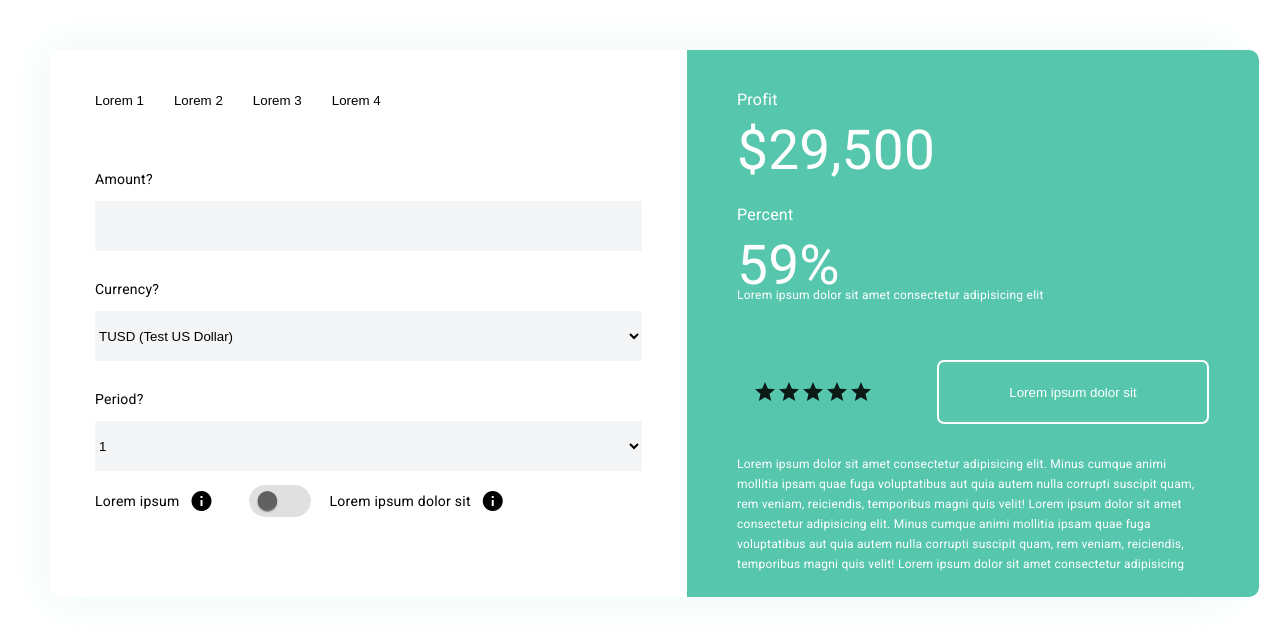
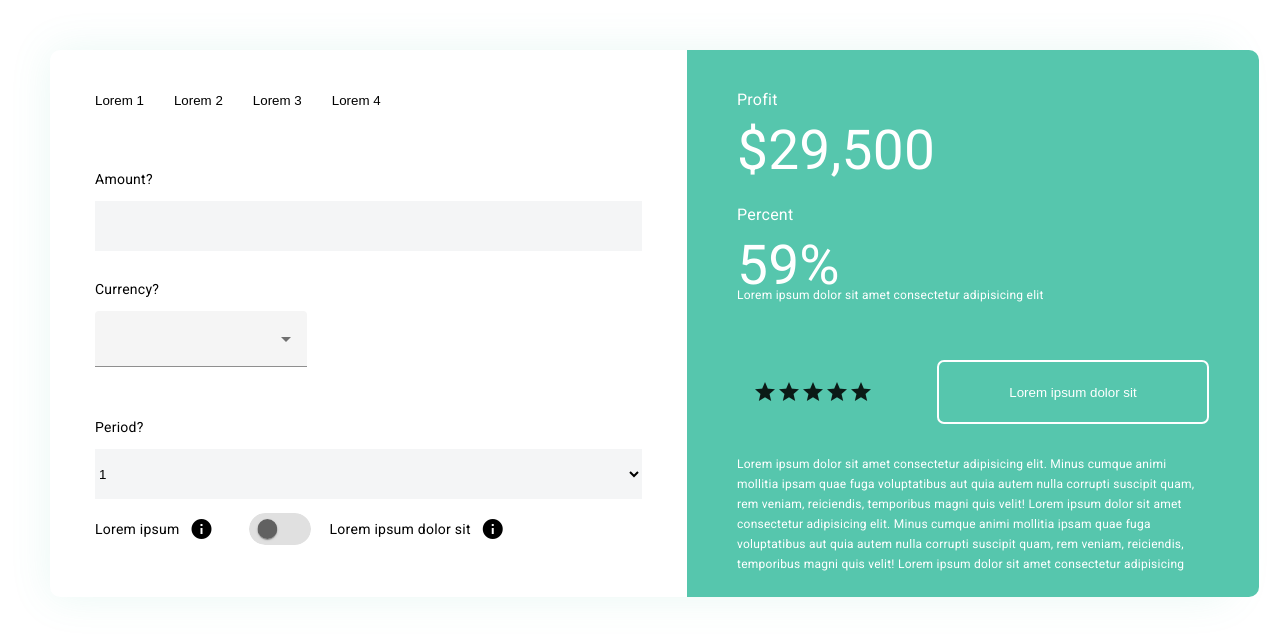
Before and after one commit to Pointartc/junior-task, an Angular app: page / in a window 1280 px wide. Shown: the top 636 px of the page. Built offline with nearby package versions, Linux system fonts and the light colour scheme.

Commit message:
WIP mat-select

```diff
--- a/src/app/main/calculator-left/calculator-left.component.html
+++ b/src/app/main/calculator-left/calculator-left.component.html
@@ -21,13 +21,16 @@
       </div>
       <div class="box">
         <div class="title">Currency?</div>
-        <select class="box__select-currency">
-          <option>TUSD (Test US Dollar)</option>
-          <option>TUSD (Test US Dollar)</option>
-          <option>TUSD (Test US Dollar)</option>
-          <option>TUSD (Test US Dollar)</option>
-          <option>TUSD (Test US Dollar)</option>
-        </select>
+        <mat-form-field>
+          <mat-select>
+            <mat-option
+              *ngFor="let curr of currency"
+              [value]="curr"
+            >
+              {{curr}}
+            </mat-option>
+          </mat-select>
+        </mat-form-field>
       </div>
     </div>
     <div class="box">
--- a/src/app/main/calculator-left/calculator-left.component.ts
+++ b/src/app/main/calculator-left/calculator-left.component.ts
@@ -1,5 +1,5 @@
 import { Component } from '@angular/core';
-
+import {Currency} from '../../shared/interfaces/interfaces'
 
 
 @Component({
@@ -7,5 +7,28 @@ import { Component } from '@angular/core';
   templateUrl: './calculator-left.component.html',
   styleUrls: ['./calculator-left.component.scss']
 })
+
+
 export class CalculatorLeftComponent {
+  currency?: Currency[] = [
+    {value: 'TUSD',viewValue:'TUSD (Test US Dollar'},
+    {value: 'TEUR',viewValue:'TEUR (Test Euro)'},
+    {value: 'TCNY',viewValue:'TCNY (Test Chinese Yuan)'},
+    {value: 'TINR',viewValue:'TINR (Test Indian Rupee)'},
+    {value: 'TBRL',viewValue:'TBRL (Test Brazilian Real)'},
+    {value: 'TIDR',viewValue:'TIDR (Test Indonesian Rupiah)'},
+    {value: 'TUSD',viewValue:'TUSD (Test US Dollar)'},
+    {value: 'TEUR',viewValue:'TEUR (Test Euro)'},
+    {value: 'TCNY',viewValue:'TCNY (Test Chinese Yuan)'},
+    {value: 'TINR',viewValue:'TINR (Test Indian Rupee)'},
+    {value: 'TBRL',viewValue:'TBRL (Test Brazilian Real)'},
+    {value: 'TIDR',viewValue:'TIDR (Test Indonesian Rupiah)'},
+    {value: 'TUSD',viewValue:'TUSD (Test US Dollar)'},
+    {value: 'TEUR',viewValue:'TEUR (Test Euro)'},
+    {value: 'TCNY',viewValue:'TCNY (Test Chinese Yuan)'},
+    {value: 'TINR',viewValue:'TINR (Test Indian Rupee)'},
+    {value: 'TBRL',viewValue:'TBRL (Test Brazilian Real)'},
+    {value: 'TIDR',viewValue:'TIDR (Test Indonesian Rupiah)'},
+    {value: 'TUSD',viewValue:'TUSD (Test US Dollar)'}
+  ]
 }
--- /dev/null
+++ b/src/app/shared/interfaces/interfaces.ts
@@ -0,0 +1,4 @@
+export interface Currency {
+  value?: string
+  viewValue?: string;
+}
```
Also changed, not shown: src/app/app.module.ts (+6 -1 lines).
